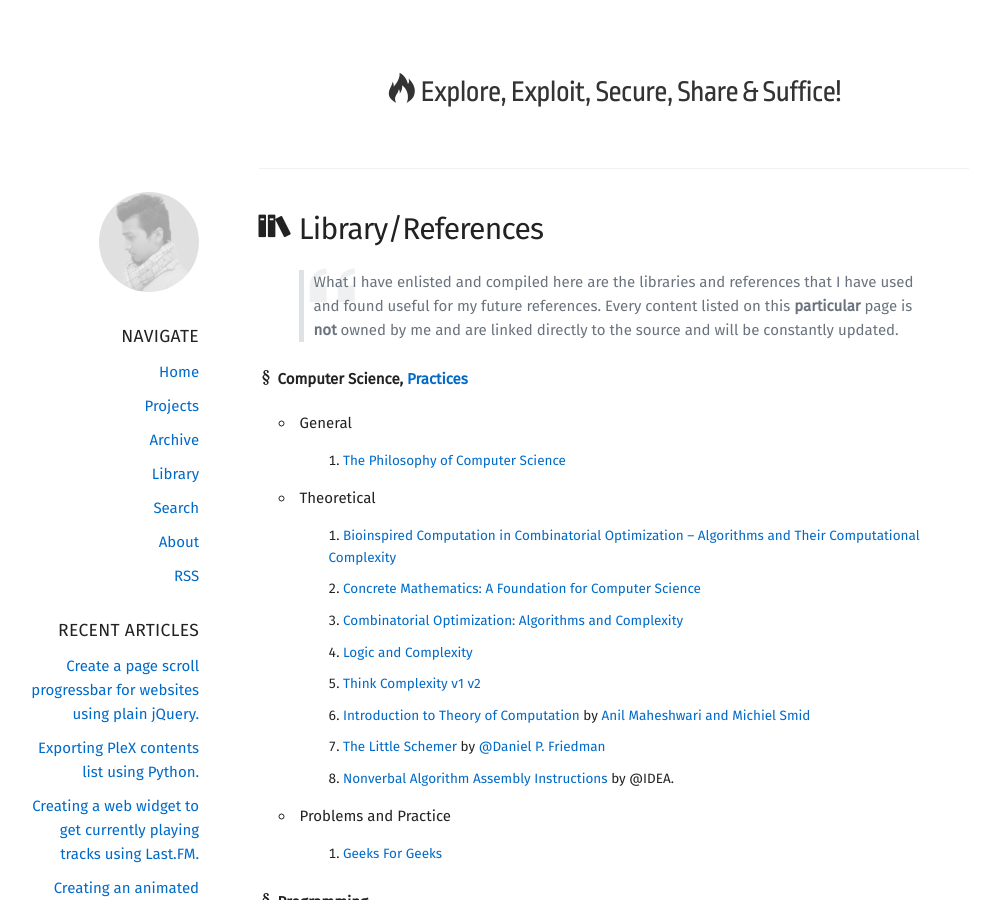
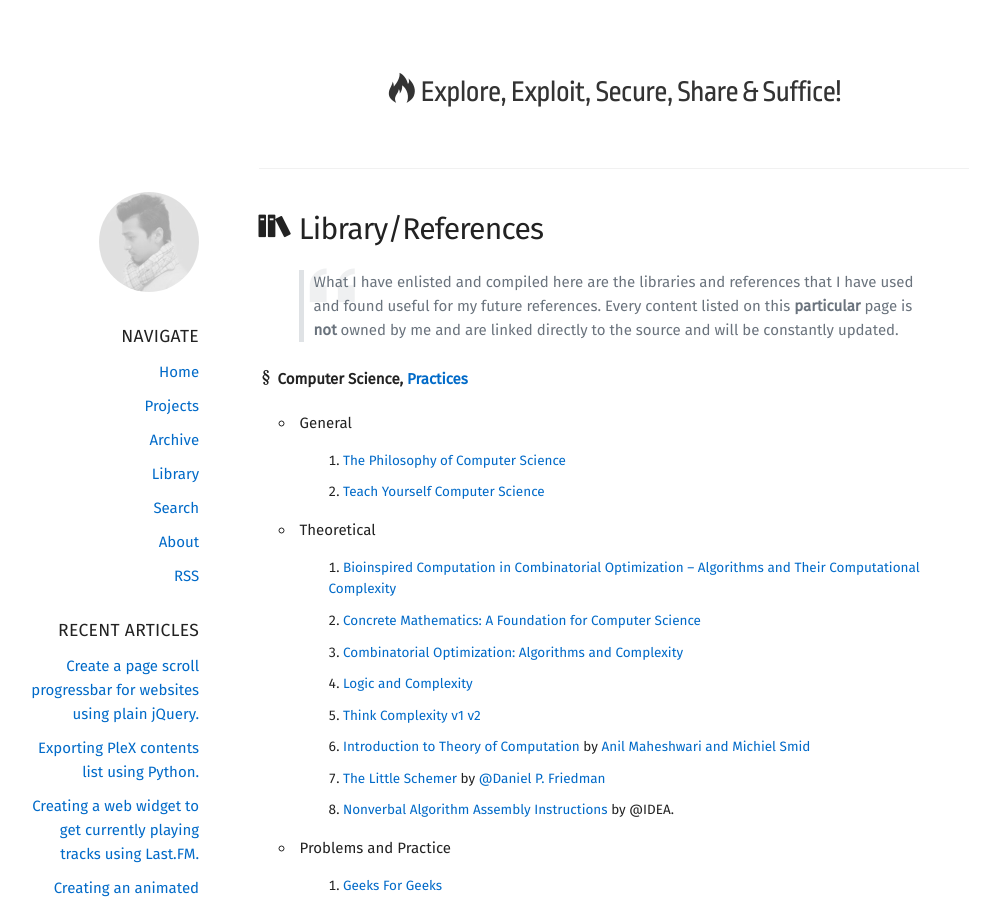
Before and after one commit to intern0t/personal-blog, a Jekyll site: the page built from library.md, in a window 1280 px wide and 900 px high. Shown: the whole window, without its empty margins (151-1151 px from the left). Built offline with Jekyll 4.4.1, drawn with Linux system fonts in a browser that asks for light colours; nearby versions of some CDN libraries; some web fonts are replaced.

Commit message:
Added TeachYourselfCS entry to my library

```diff
--- a/library.md
+++ b/library.md
@@ -11,6 +11,7 @@ permalink: /library/
 ###### <span class="icon-section"></span> **Computer Science, [Practices](/cs-practice/)**
 + General
   1. [The Philosophy of Computer Science](https://plato.stanford.edu/entries/computer-science)
+  2. [Teach Yourself Computer Science](https://teachyourselfcs.com/)
 + Theoretical
   1. [Bioinspired Computation in Combinatorial Optimization – Algorithms and Their Computational Complexity](http://www.bioinspiredcomputation.com/self-archived-bookNeumannWitt.pdf)
   2. [Concrete Mathematics: A Foundation for Computer Science](https://www.amazon.com/Concrete-Mathematics-Foundation-Computer-Science/dp/0201558025)
```
